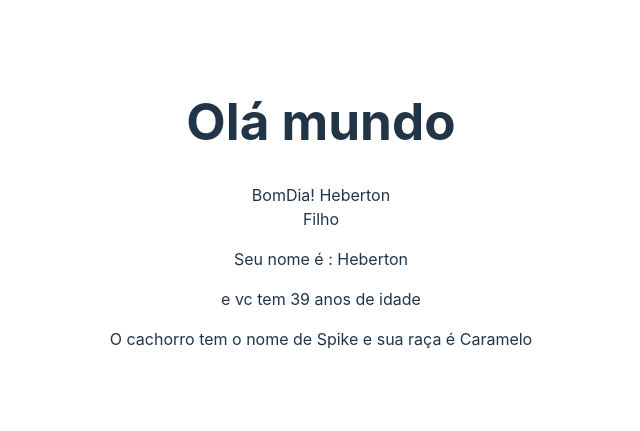
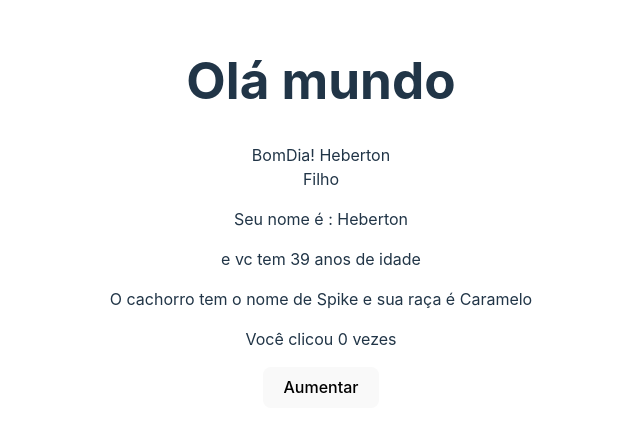
Before and after one commit to HebertonGeovane/curso_react_com_ts, a React (Vite) app in the folder 2_fundamentos/: page / in a window 1280 px wide. Shown: the part 187-618 px from the top of the page, without its empty margins (319-959 px from the left). Built offline with nearby package versions, Linux system fonts and the light colour scheme.

Commit message:
feat: Counter.jsx

```diff
--- a/2_fundamentos/src/App.jsx
+++ b/2_fundamentos/src/App.jsx
@@ -4,6 +4,7 @@
 import Pai from './components/Pai'
 import Descricao from './components/Descricao'
 import Cachorro from './components/Cachorro'
+import Counter from './components/Counter'
 function App() {
 
   return (
@@ -18,6 +19,8 @@
     <Descricao nome = "Heberton" idade={39} />
     {/* 6.5 Desestruturação de props */}
     <Cachorro nome = "Spike" raca= "Caramelo" />
+    {/* 6.6 useState */}
+    <Counter />
     </>
   )
 }
--- /dev/null
+++ b/2_fundamentos/src/components/Counter.jsx
@@ -0,0 +1,18 @@
+import { useState } from "react"
+
+const Counter = () => {
+// consultar valor , alterar valor
+
+const [count , setCount] = useState(0);
+// variaveis não re-renderizam o componente
+// let x = 10
+// console.log|(x)
+  return (
+    <div>
+        <p>Você clicou {count} vezes</p>
+        <button onClick= {()=> setCount(count + 1)}>Aumentar</button>
+    </div>
+  )
+};
+
+export default Counter;
```
